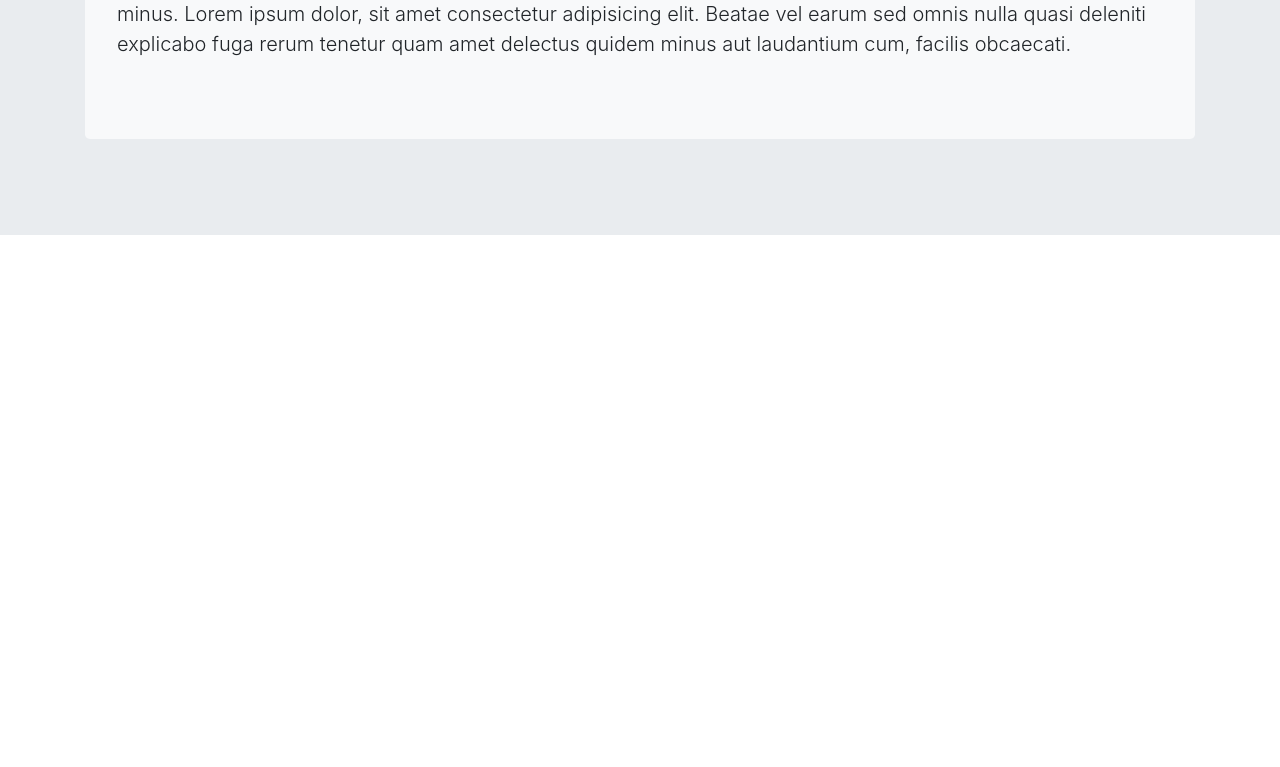
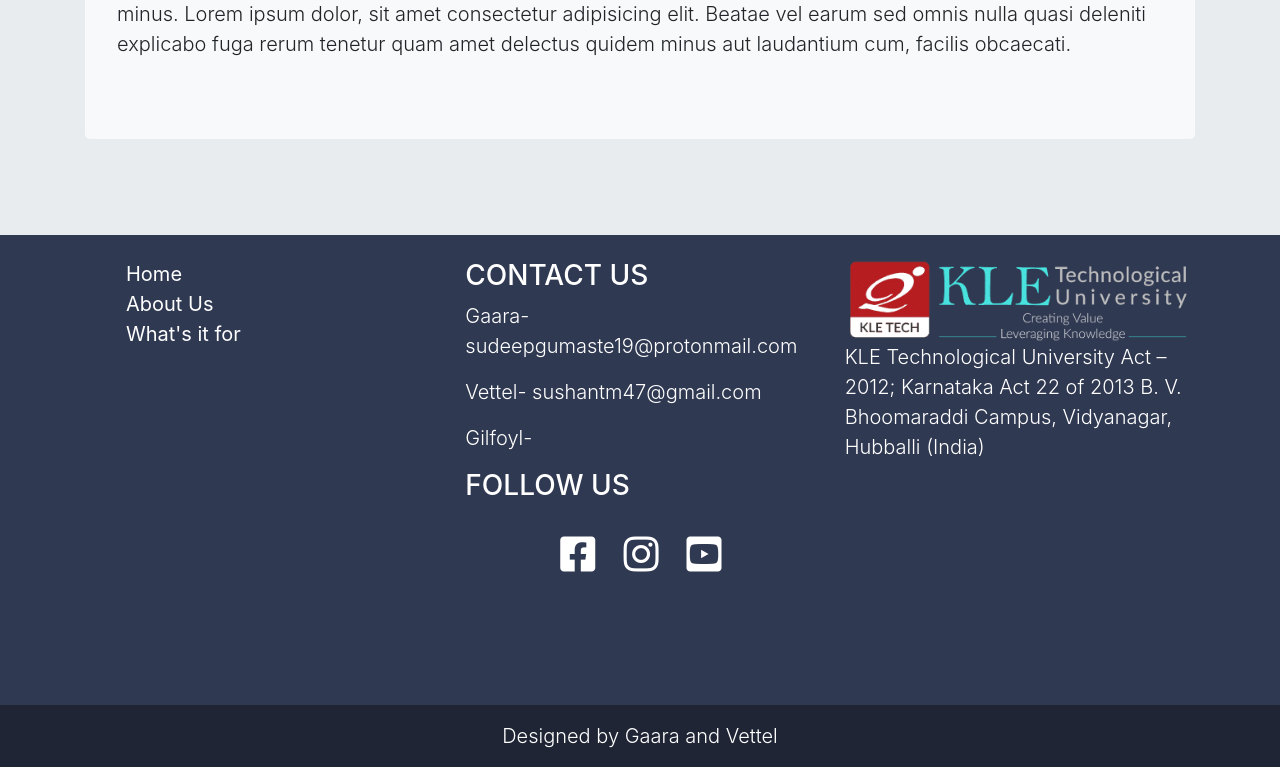
Before and after one commit to sudeepgumaste/cleanKLE, a Flask app: page /about in a window 1280 px wide. Shown: the part 889-1656 px from the top of the page. Before the commit the page ends 1124 px from the top, so only its background shows below. Run offline with Flask 2, Linux system fonts and the light colour scheme; parts of the project's set-up code (start-up, migrations or seed data) failed here and were passed over; some libraries are stand-ins or nearby versions.

Commit message:
added footer

```diff
--- a/cleanApp/__init__.py
+++ b/cleanApp/__init__.py
@@ -5,7 +5,8 @@
 
 app = Flask(__name__)
 app.config['SECRET_KEY'] = '53dd5a9f27bb8b853b9789e7688ebdf5'
-app.config['SQLALCHEMY_DATABASE_URI'] = 'mysql+pymysql://elli0t:beastmaster65@localhost/cleanApp'
+#app.config['SQLALCHEMY_DATABASE_URI'] = 'mysql+pymysql://elli0t:beastmaster65@localhost/cleanApp'
+app.config['SQLALCHEMY_DATABASE_URI'] = 'sqlite:///site.db'
 
 db = SQLAlchemy(app)
 bcrypt = Bcrypt(app)
--- a/cleanApp/routes.py
+++ b/cleanApp/routes.py
@@ -210,7 +210,6 @@
     if form.validate_on_submit():
         user = User.query.filter_by(username=form.username.data).first()
         if user and bcrypt.check_password_hash(user.password, form.password.data):
-            print(True)
             login_user(user,remember=True)
             flash(f'logged in as {user.username}','success')
             return redirect(url_for('location'))
@@ -222,7 +221,7 @@
 @login_required
 def location():
     if current_user.actype=='student':
-        abort(403)
+        return redirect('posts')
     locs = [['MB','Main Building'],['ME','Mechanical Building'],['CV','Civil Department'],
             ['MC','Main Canteen'],['EC', 'E and C Building'],['CL','C-Lite'],['LH','LHC Area'],
             ['AC','Architecture'],['BT','Bio Tech Building']]
--- a/cleanApp/templates/layout.html
+++ b/cleanApp/templates/layout.html
@@ -21,6 +21,9 @@
         {% if title=='Login' or title == 'Register' or title=="Admin" %}
         <!--Custom CSS-->
             <link rel="stylesheet" type="text/css" href="../static/login.css">
+        {% else %}
+        <!--Custom CSS for footer-->
+            <link rel="stylesheet" type="text/css" href="../static/footer.css">
         {% endif %}
 
         {% if title %}
@@ -91,7 +94,7 @@
         {% if messages %}
             {% for category,message in messages %}
                 <div class="container">
-                    <div class="alert alert-{{ category }} text-center mt-2">
+                    <div class="alert alert-{{ category }} text-center mt-2 mb-2">
                         {{ message }}
                     </div>
                 </div>
--- a/cleanApp/templates/locations.html
+++ b/cleanApp/templates/locations.html
@@ -4,7 +4,7 @@
         <div class="jumbotron bg-light shadow pt-3 mt-5 mb-5">
             <h3 class="text-center border-bottom pb-3">Departments</h3>
             {% for loc_code,loc_name,count in locs %}
-                <a href="{{ url_for('panel',loc_name=loc_code)}}" class="btn btn-outline-info btn-lg btn-block">{{loc_name}} [{{count}}]</a>
+                <a href="{{ url_for('panel',loc_name=loc_code)}}" class="btn btn-outline-info btn-lg btn-block">{{loc_name}} <span class="badge badge-info">{{count}}</span></a>
             {% endfor %}
         </div>
     </div>
--- a/cleanApp/templates/newLay.html
+++ b/cleanApp/templates/newLay.html
@@ -5,4 +5,81 @@
         {% block desc %}{% endblock desc %}
     </div>
 </div>
+<div class="footer">
+    <nav class="navbar" style="background: #303952">
+        <div class="container p-3" style="background:none;">
+            <div class="row justify-content-around mb-5">
+                <div class="col-md-4 d-none d-md-block">
+                    <ul>
+                        <li><a href="{{url_for('posts')}}">Home</a></li>
+                        <li><a href="{{url_for('about')}}">About Us</a></li>
+                        <li><a href="{{url_for('works')}}">What's it for</a></li>
+                    </ul>
+                </div>
+                <div class="col-md-4 mb-5 d-none d-md-block">
+                    <div class="menu2 ">
+                        <h3 style="color:white">CONTACT US</h3>
+                        <p class="lead">Gaara- sudeepgumaste19@protonmail.com</p>
+                        <p class="lead">Vettel- sushantm47@gmail.com</p>
+                        <p class="lead">Gilfoyl- </p>
+                        <p class="h3">FOLLOW US</p><br>
+                        <div class="row d-flex justify-content-center">
+                            <div class="col-md-2 mb-2">
+                                <li><a href="#"><i class="fab fa-facebook-square fa-2x"><small class="d-md-none ml-2">Facebook</small></i></a></li>
+                            </div>
+                            <div class="col-md-2 mb-2">
+                                <li><a href="#"><i class="fab fa-instagram fa-2x"><small class="d-md-none ml-2">Instagram</small></i></a></li>
+                            </div>
+                            <div class="col-md-2">
+                                <li><a href="#"><i class="fab fa-youtube-square fa-2x"><small class="d-md-none ml-2">Youtube</small></i></a></li>
+                            </div>
+                        </div>
+                    </div>
+                </div>
+                <div class="col-md-4 mb-5">
+					<div class="menu3">
+					    <img src="../static/KLE-Tech-logo-inv.png">
+					    <p class="lead">KLE Technological University Act – 2012; Karnataka Act 22 of 2013 B. V. Bhoomaraddi Campus, Vidyanagar, Hubballi (India)
+					    </p>
+					</div>
+				</div>
+            </div>
+        </div>
+    </nav>
+</div>
+<nav class="navbar footer-bottom">
+    <div class="container justify-content-center">
+        <p class="align-self-center pt-3 lead">Designed by Gaara and Vettel</p>
+    </div>
+</nav>
+<style>
+    .footer{
+        font: 'Roboto Slab';
+    }
+    .footer li{
+        list-style: none;
+    }
+    .footer img{
+        width: 100;
+        max-width: 100%;
+        max-height: 100%;
+    }
+    .footer a{
+        text-decoration: none;
+        color: white;
+        font-size: 20px;
+        display: block;
+    }
+    .footer p{
+        color: white;
+    }
+
+
+    .footer-bottom{
+        margin: 0;
+        padding: 0;
+        background: #1f2535;
+        color: #fff;
+    }
+</style>
 {% endblock content %}
--- a/cleanApp/templates/post.html
+++ b/cleanApp/templates/post.html
@@ -36,7 +36,7 @@
                         </div>
                         {% endif %}
                         {% if post.author == current_user or current_user.actype=='admin' %}
-                        <div class = "col-2">
+                        <div class = "col-2 ml-3">
                             <button class="btn btn-danger btn-sm my-1" data-toggle="modal" data-target="#deleteModal">Delete</button>
                         </div>
                         {% endif %}
--- /dev/null
+++ b/requirements.txt
@@ -0,0 +1,5 @@
+flask
+flask_login
+flask_bcrypt
+flask_sqlalchemy
+flask_wtf
```
Also changed, not shown: cleanApp/static/main.css (deleted, +0 -80 lines), cleanApp/templates/posts.html (+16 -8 lines), cleanApp/static/KLE-Tech-logo-inv.png (added), cleanApp/static/KLE-Tech-logo.png (added), cleanApp/static/posts/940660594c7e1eac.png (added), cleanApp/static/posts/c407de64c37261b9.jpg (renamed from cleanApp/static/posts/bcf00fd49097183e.jpg), 2 other files.
